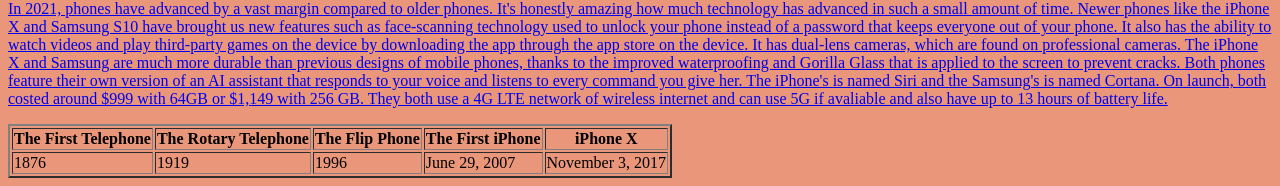
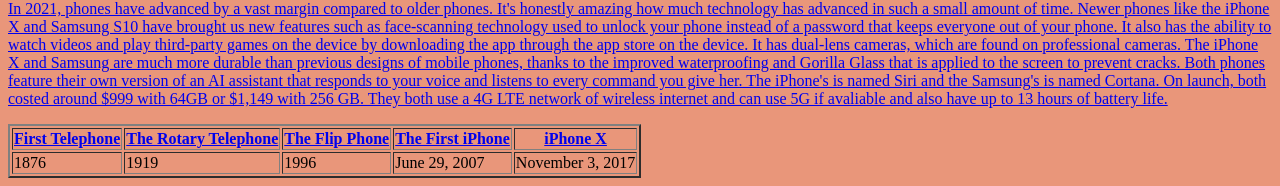
Before and after one commit to dylanard26/HTML-Exam, a plain HTML site: page index.html in a window 1280 px wide. Shown: the part 2516-2702 px from the top of the page. Drawn offline with Linux system fonts and the light colour scheme.

Commit message:
added links

```diff
--- a/index.html
+++ b/index.html
@@ -35,11 +35,11 @@
     </a>
     <table border="2">
         <tr>
-            <th>The First Telephone</th>
-            <th>The Rotary Telephone</th>
-            <th>The Flip Phone</th>
-            <th>The First iPhone</th>
-            <th>iPhone X</th>
+            <th><a href="bell.html">First Telephone</a></th>
+            <th><a href="rotary.html">The Rotary Telephone</a></th>
+            <th><a href="flip.html">The Flip Phone</a></th>
+            <th><a href="iphone.html">The First iPhone</a></th>
+            <th><a href="modern.html">iPhone X</a></th>
         </tr>
         <tr>
             <td>1876</td>
```
Also changed, not shown: bell.html (+4 -4 lines).
